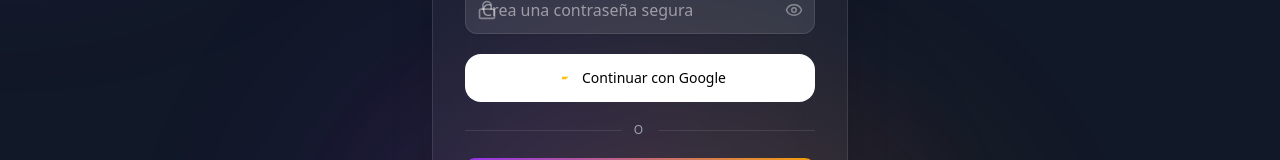
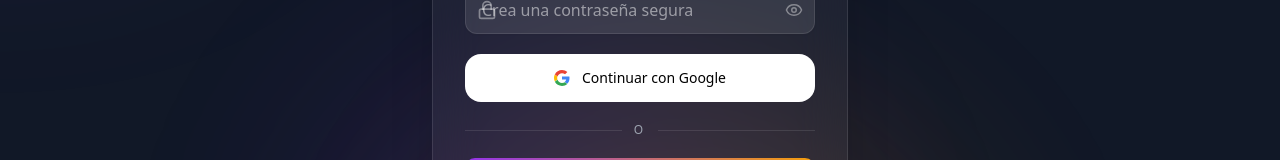
Before and after one commit to Drevaia-Digital/drevaia-app, a React (Vite) app: page /auth/login in a window 1280 px wide. Shown: the part 391-551 px from the top of the page. Built offline with nearby package versions, Linux system fonts and the light colour scheme.

Commit message:
Fix Google SVG logo

```diff
--- a/src/pages/AuthPage.tsx
+++ b/src/pages/AuthPage.tsx
@@ -266,15 +266,27 @@ export function AuthPage({ t, language, mode }: any) {
   className="w-full bg-white text-black hover:bg-gray-100 rounded-xl font-medium h-12 flex items-center justify-center gap-3"
 >
   <svg
-    xmlns="http://www.w3.org/2000/svg"
-    viewBox="0 0 48 48"
-    className="w-7 h-7 shrink-0"
-  >
-    <path fill="#FFC107" d="M43.6 20.5H42V20H24v8h11.3..." />
-    <path fill="#FF3D00" d="M6.3 14.7..." />
-    <path fill="#4CAF50" d="M24 44..." />
-    <path fill="#1976D2" d="M43.6 20.5..." />
-  </svg>
+  xmlns="http://www.w3.org/2000/svg"
+  viewBox="0 0 48 48"
+  className="w-6 h-6 shrink-0"
+>
+  <path
+    fill="#EA4335"
+    d="M24 9.5c3.54 0 6.72 1.22 9.22 3.6l6.86-6.86C35.91 2.43 30.37 0 24 0 14.62 0 6.51 5.38 2.56 13.22l7.98 6.19C12.43 13.42 17.74 9.5 24 9.5z"
+  />
+  <path
+    fill="#4285F4"
+    d="M46.5 24.5c0-1.64-.15-3.22-.42-4.75H24v9h12.72c-.55 2.96-2.23 5.47-4.75 7.16l7.36 5.71C43.86 37.53 46.5 31.58 46.5 24.5z"
+  />
+  <path
+    fill="#FBBC05"
+    d="M10.54 28.41A14.5 14.5 0 0 1 9.5 24c0-1.53.27-3 .74-4.41l-7.98-6.19A23.9 23.9 0 0 0 0 24c0 3.86.92 7.51 2.56 10.6l7.98-6.19z"
+  />
+  <path
+    fill="#34A853"
+    d="M24 48c6.48 0 11.91-2.14 15.88-5.82l-7.36-5.71c-2.05 1.37-4.68 2.18-8.52 2.18-6.26 0-11.57-3.92-13.46-9.41l-7.98 6.19C6.51 42.62 14.62 48 24 48z"
+  />
+</svg>
 
   {A.google}
 </Button>
```
